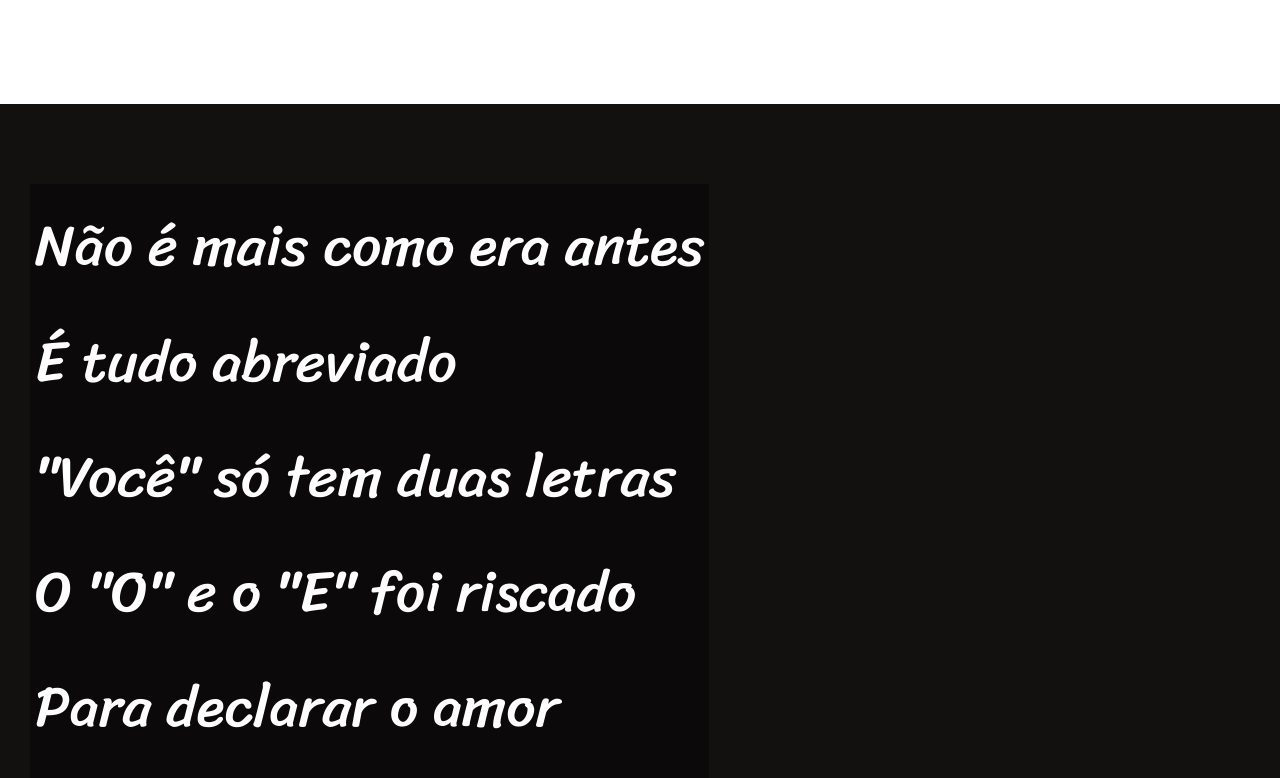
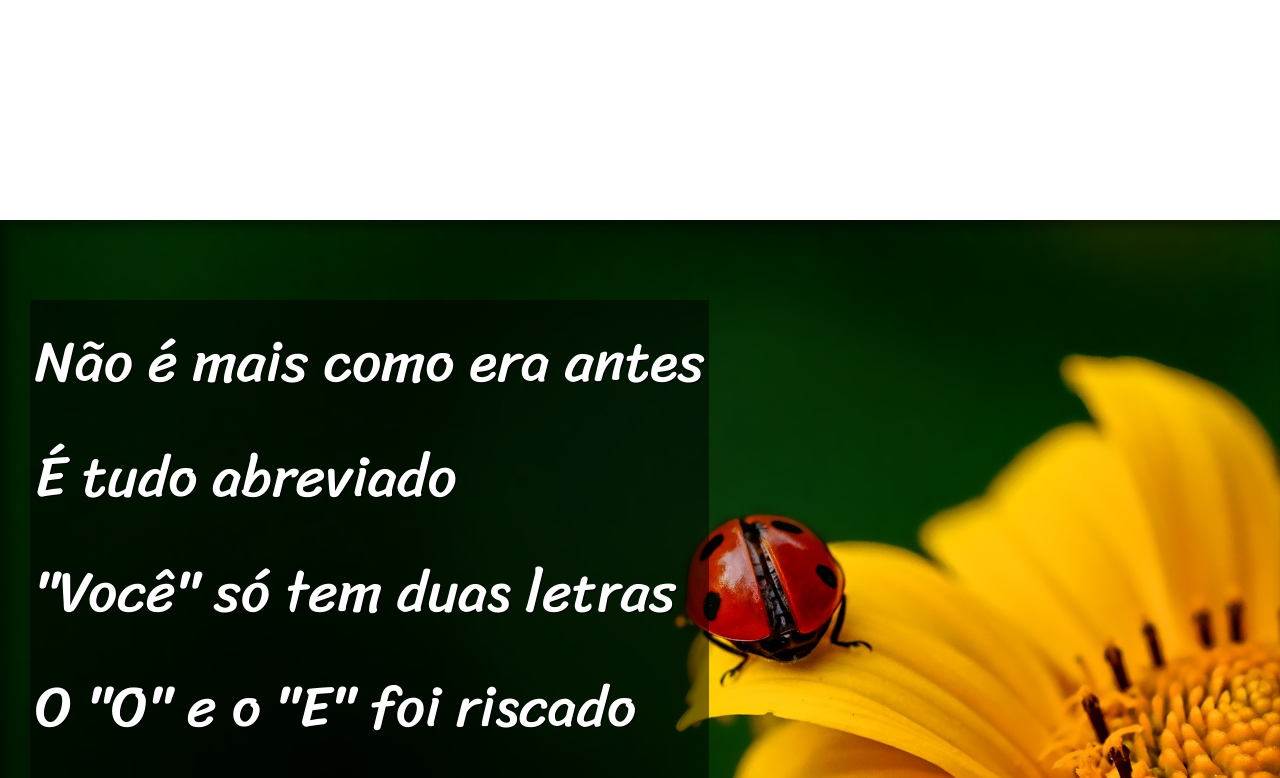
Before and after one commit to ruancarlosdev/projeto-cordel, a plain HTML site: page index.html in a window 1280 px wide. Shown: the part 1122-1900 px from the top of the page. Drawn offline with Linux system fonts and the light colour scheme.

Commit message:
projeto terminado por partes

```diff
--- a/index.html
+++ b/index.html
@@ -28,7 +28,7 @@
     </section>
 
 
-    <section class="imagem">
+    <section class="imagem" id="img01">
         <p>
             Não é mais como era antes <br>
             É tudo abreviado <br>
@@ -67,7 +67,7 @@
 
 
 
-    <section class="imagem">
+    <section class="imagem" id="img02">
         <p>
             Tenho saudade das cartas <br>
             Escritas com a própria mão <br>
--- a/style.css
+++ b/style.css
@@ -61,20 +61,40 @@ section {
     font-size: 4.5vw;
 }
 
+section > p {
+    padding-bottom: 2em;
+}
+
 section.normal{
     background-color: white;
     color: black
 }
 
 section.imagem {
-    background-color: rgb(19, 16, 16);
+    background-color: rgb(61, 56, 56);
     color: white;
+    box-shadow: inset 6px 6px 13px 0px rgba(0, 0, 0, 0.478);
+    background-size: cover;
+    background-attachment: fixed;
 }
 
 section.imagem > p {
     display: inline-block;
     padding: 5px;
-    background-color: rgba(0, 0, 0, 0.439);
+    background-color: rgba(0, 0, 0, 0.506);
+    text-shadow: 1px 1px 0px black;
+}
+
+section#img01 {
+    background-image: url(imagens/background001.jpg);
+    background-position: right center;
+
+
+}
+
+section#img02 {
+    background-image: url(imagens/background002.jpg);
+
 }
 
 footer {
```
